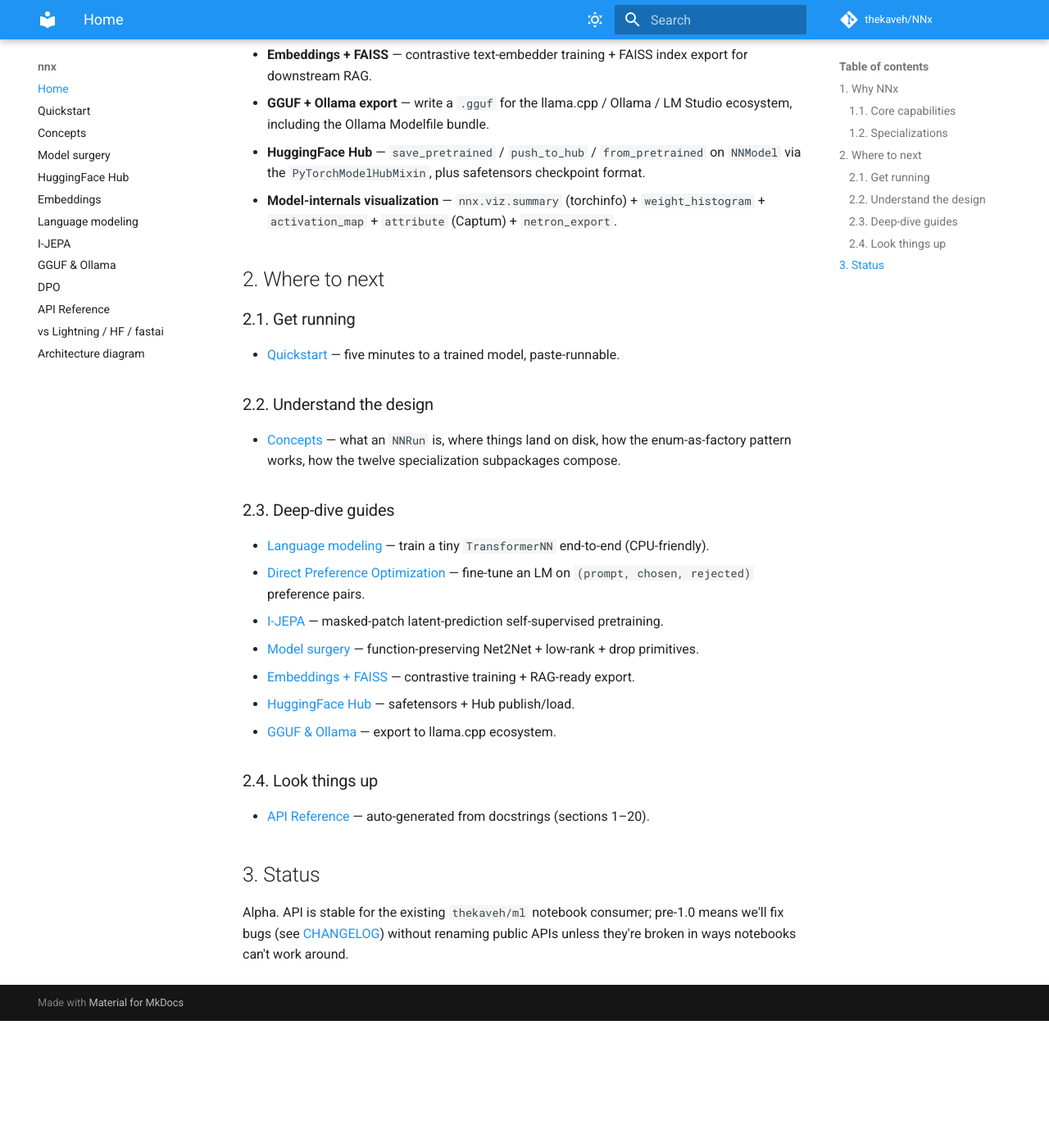
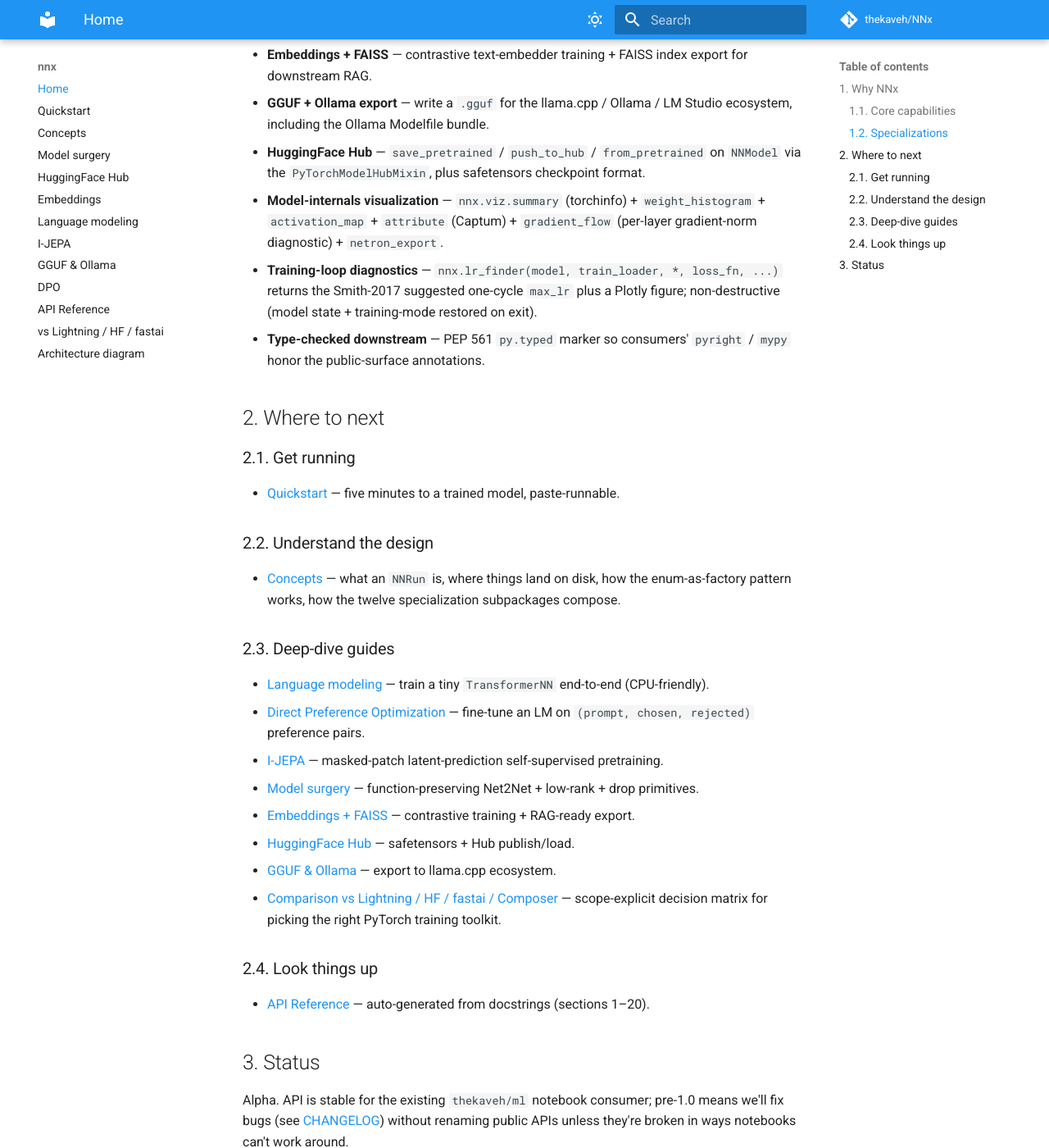
Before and after one commit to thekaveh/NNx, an MkDocs documentation site: the page built from docs/index.md, in a window 1280 px wide and 1400 px high, scrolled down 1457 px. Shown: the whole window at 82% size. Built offline with MkDocs 1.6.1 and Material for MkDocs 9.7.7, drawn with Linux system fonts in a browser that asks for light colours; comment, search, counter and statistics services are not loaded; before the commit the page ends 2702 px from its top, so only the background shows below that.

Commit message:
docs(readme+index): advertise gradient_flow, lr_finder, py.typed; fix "18 → 24 examples"
PR #31's audit pattern was to catch "docs that didn't catch up to the
megamerge." Same pattern post-Month-1: README.md and docs/index.md
both shipped the gradient_flow, lr_finder, NNRun._repr_html_, and
py.typed additions without advertising them in §1.2 capabilities. And
README §5.2 still claimed "18 runnable scripts" — actual count is
24 after PRs #37 added six.

README.md §1.2:
- Viz bullet: full enumeration of the 6 primitives (was missing
  activation_map and gradient_flow; netron_export got promoted from
  a parenthetical to a first-class item).
- Reproducibility bullet renamed "Reproducibility + training
  diagnostics" and adds the lr_finder signature line.
- New bullet "Type-checked downstream" for the PEP 561 marker.
- §5.2: "18 runnable scripts" → "24 runnable scripts"; updated
  the grouped-by listing to include the four new sub-sections
  (pruning, surgery, explainability, DPO, distillation variants).

docs/index.md §1.2:
- Viz bullet extended (added gradient_flow).
- New bullets "Training-loop diagnostics" (lr_finder) and "Type-
  checked downstream" (py.typed).
- §2.3 deep-dives: comparison.md now listed (was reachable only via
  README §5.1 before).

mkdocs --strict still passes.

```diff
--- a/docs/index.md
+++ b/docs/index.md
@@ -29,7 +29,9 @@ If you've ever found yourself rewriting the same training loop, the same checkpo
 - **Embeddings + FAISS** — contrastive text-embedder training + FAISS index export for downstream RAG.
 - **GGUF + Ollama export** — write a `.gguf` for the llama.cpp / Ollama / LM Studio ecosystem, including the Ollama Modelfile bundle.
 - **HuggingFace Hub** — `save_pretrained` / `push_to_hub` / `from_pretrained` on `NNModel` via the `PyTorchModelHubMixin`, plus safetensors checkpoint format.
-- **Model-internals visualization** — `nnx.viz.summary` (torchinfo) + `weight_histogram` + `activation_map` + `attribute` (Captum) + `netron_export`.
+- **Model-internals visualization** — `nnx.viz.summary` (torchinfo) + `weight_histogram` + `activation_map` + `attribute` (Captum) + `gradient_flow` (per-layer gradient-norm diagnostic) + `netron_export`.
+- **Training-loop diagnostics** — `nnx.lr_finder(model, train_loader, *, loss_fn, ...)` returns the Smith-2017 suggested one-cycle `max_lr` plus a Plotly figure; non-destructive (model state + training-mode restored on exit).
+- **Type-checked downstream** — PEP 561 `py.typed` marker so consumers' `pyright` / `mypy` honor the public-surface annotations.
 
 ## 2. Where to next
 
@@ -50,6 +52,7 @@ If you've ever found yourself rewriting the same training loop, the same checkpo
 - [Embeddings + FAISS](embeddings.md) — contrastive training + RAG-ready export.
 - [HuggingFace Hub](hub.md) — safetensors + Hub publish/load.
 - [GGUF & Ollama](gguf.md) — export to llama.cpp ecosystem.
+- [Comparison vs Lightning / HF / fastai / Composer](comparison.md) — scope-explicit decision matrix for picking the right PyTorch training toolkit.
 
 ### 2.4. Look things up
 
```
Also changed, not shown: README.md (+4 -3 lines).
